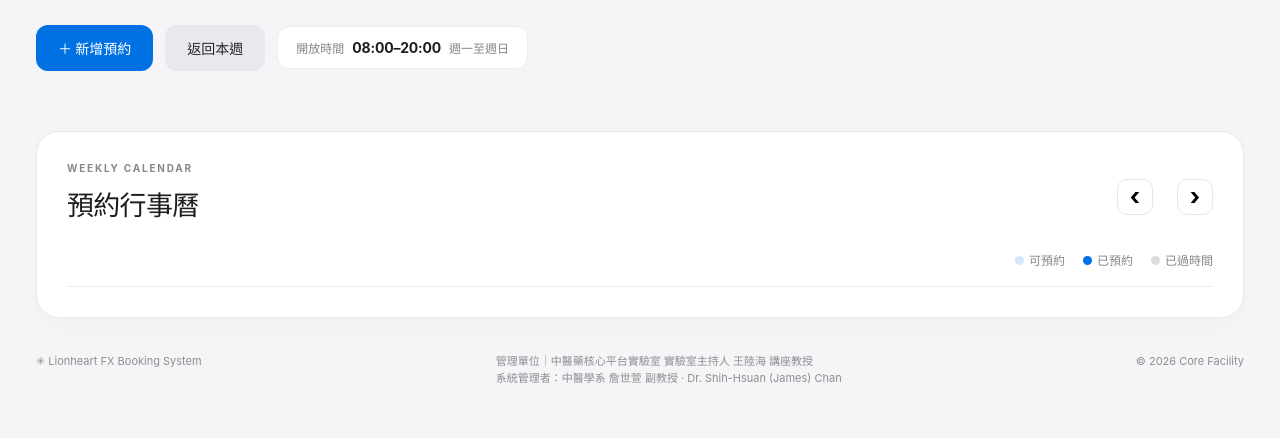
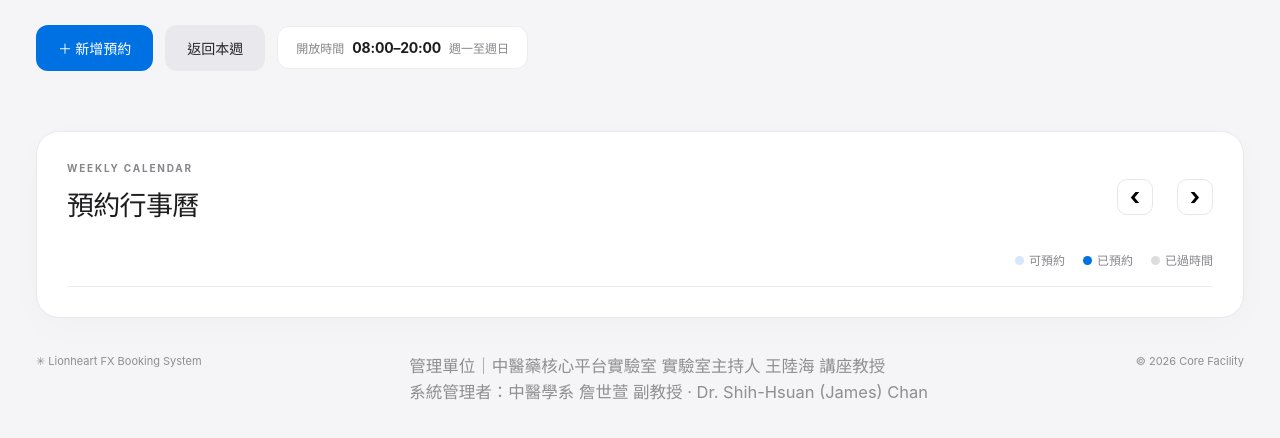
Before and after one commit to jessechan27/lionheart-fx-booking, a plain HTML site: page index.html in a window 1280 px wide. Shown: the part 374-812 px from the top of the page. Drawn offline with nearby package versions, Linux system fonts and the light colour scheme; no server answers.

Commit message:
Enlarge homepage footer credit to 1.5em
Co-Authored-By: Claude Opus 5.5 <noreply@anthropic.com>

```diff
--- a/index.html
+++ b/index.html
@@ -32,7 +32,7 @@
 </section>
 <footer>
   <div>✳ Lionheart FX Booking System</div>
-  <span>管理單位｜中醫藥核心平台實驗室 實驗室主持人 王陸海 講座教授<br>系統管理者：中醫學系 詹世萱 副教授 · Dr. Shih-Hsuan (James) Chan</span>
+  <span class="footer-credit">管理單位｜中醫藥核心平台實驗室 實驗室主持人 王陸海 講座教授<br>系統管理者：中醫學系 詹世萱 副教授 · Dr. Shih-Hsuan (James) Chan</span>
   <span>© <span id="year"></span> Core Facility</span>
 </footer>
 </main>
--- a/styles.css
+++ b/styles.css
@@ -36,3 +36,4 @@
 .hours-chip span,.hours-chip small{color:#86868b;font-size:12px}
 .hours-chip b{font-weight:650;letter-spacing:-.2px;color:#1d1d1f}
 @media(max-width:700px){.hours-chip{grid-column:1/-1;justify-content:center;padding:11px 14px}}
+.footer-credit{font-size:1.5em}
```
